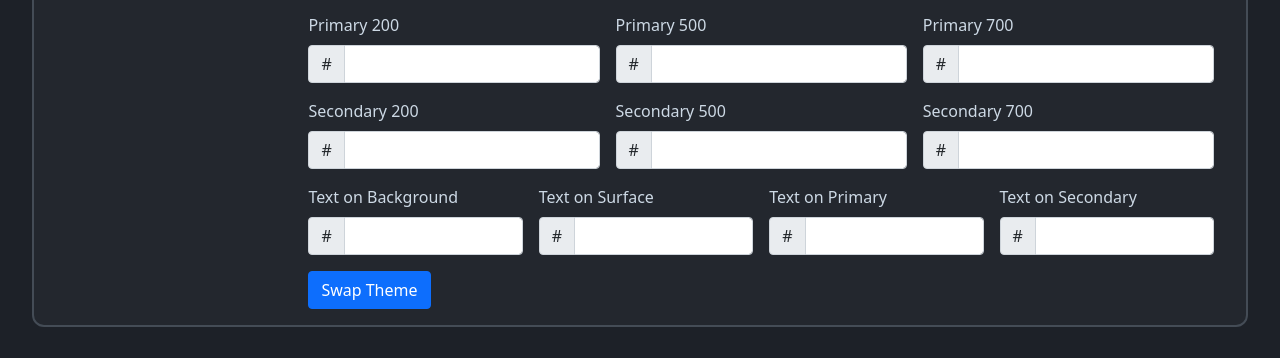
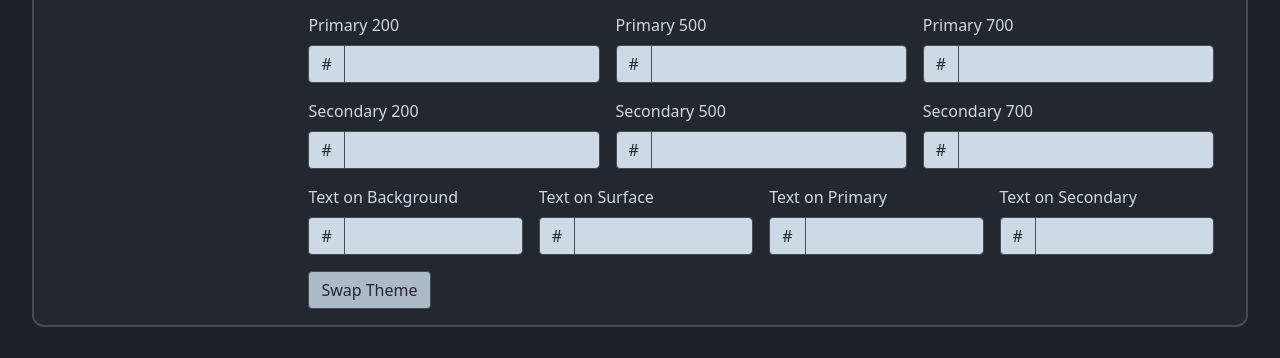
Before and after one commit to Tooboi/Style-Guide, a plain HTML site: page index.html in a window 1280 px wide. Shown: the part 196-554 px from the top of the page. Drawn offline with nearby package versions, Linux system fonts and the light colour scheme.

Commit message:
styled form

```diff
--- a/assets/css/style.css
+++ b/assets/css/style.css
@@ -27,8 +27,8 @@
 	/* text colors */
 	--col-on-bg: #CDD9E5;
 	--col-on-surface: #CDD9E5;
-	--col-on-primary: #CDD9E5;
-	--col-on-secondary: #CDD9E5;
+	--col-on-primary: #23272E;
+	--col-on-secondary: #23272E;
 
 	/* --col-bg: hsl(176, 30%, 21%); */
 	/* element bg */
@@ -101,7 +101,7 @@ header {
 	flex-direction: column;
 	position: relative;
 	padding: 1rem;
-	background-color: var(--col-p-700);
+	background-color: var(--col-p-500);
 	/* border-bottom: var(--line-2) solid var(--col-p-500); */
 }
 header h1,
@@ -377,12 +377,52 @@ header p {
 	color: var(--col-on-surface);
 }
 .custom-btn {
-	color: #fff;
-    background-color: #0d6efd;
-    border-color: #0d6efd;
+	color: var(--col-on-primary);
+    background-color: var(--col-p-500);
+    border-color: var(--col-surface2);
 }
-
-
+.form-control {
+    display: block;
+    width: 100%;
+    padding: 0.375rem 0.75rem;
+    font-size: 1rem;
+    font-weight: 400;
+    line-height: 1.5;
+    color: var(--col-on-primary);
+    background-color: var(--col-on-bg);
+    background-clip: padding-box;
+    border: 1px solid var(--col-surface2);
+    -webkit-appearance: none;
+    -moz-appearance: none;
+    appearance: none;
+    border-radius: 0.25rem;
+    transition: border-color .15s ease-in-out,box-shadow .15s ease-in-out;
+}
+.input-group-text {
+    display: flex;
+    align-items: center;
+    padding: 0.375rem 0.75rem;
+    font-size: 1rem;
+    font-weight: 400;
+    line-height: 1.5;
+    color: var(--col-on-primary);
+    text-align: center;
+    white-space: nowrap;
+    background-color: var(--col-on-bg);
+    border: 1px solid var(--col-surface2);
+    border-radius: 0.25rem;
+}
+.form-control:focus {
+    color: #212529;
+    background-color: var(--col-on-bg);
+    border-color: var(--col-surface2);
+    outline: 0;
+    box-shadow: 0 0 0 0.125rem var(--col-p-200);
+}
+.btn:focus {
+    outline: 0;
+    box-shadow: 0 0 0 0.125rem var(--col-p-200);
+}
 
 
 
```
